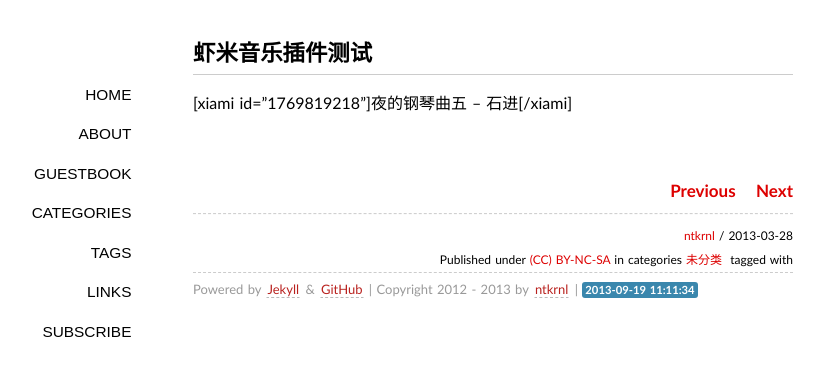
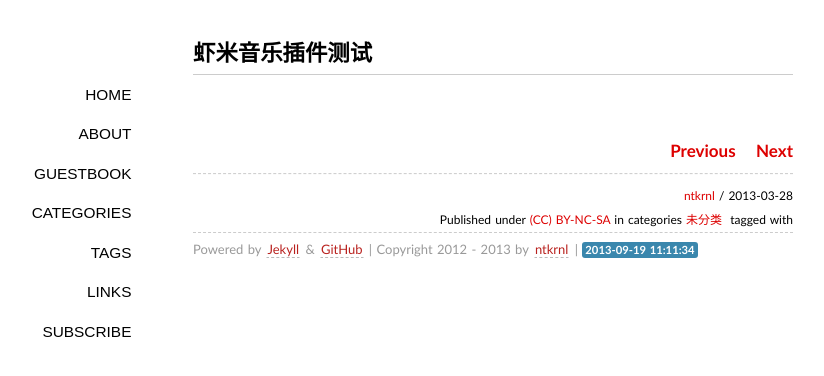
Before and after one commit to ntkrnl/ntkrnl.github.io, a Jekyll site: the page built from _posts/2013-03-28-shrimp-music-plugin-test.markdown, in a window 1280 px wide. Shown: the top 376 px of the page, without its empty margins (147-971 px from the left). Built offline with Jekyll 4.4.1, drawn with Linux system fonts in a browser that asks for light colours; some web fonts are replaced; Markdown is read by kramdown in place of the engine named in the settings; a script that is not in the unit is left out; comment, search, counter and statistics services are not loaded.

Commit message:
Update 2013-03-28-shrimp-music-plugin-test.markdown

```diff
--- a/_posts/2013-03-28-shrimp-music-plugin-test.markdown
+++ b/_posts/2013-03-28-shrimp-music-plugin-test.markdown
@@ -10,4 +10,4 @@
 - 未分类
 ---
 
-[xiami id="1769819218"]夜的钢琴曲五 -- 石进[/xiami]
+<script type="text/javascript" src="http://www.xiami.com/widget/player-single?uid=0&sid=1769966152&mode=js"></script>
```
